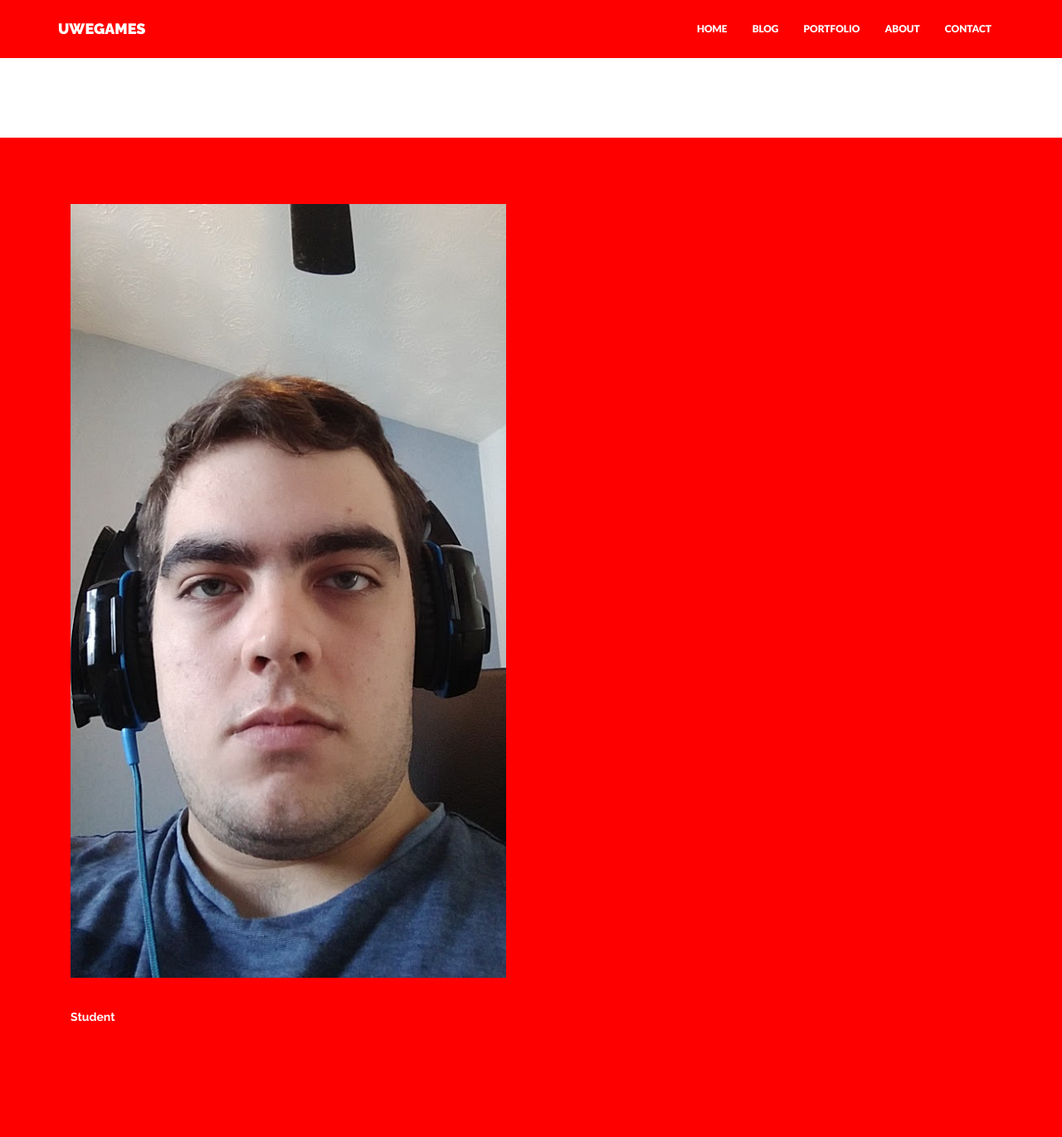
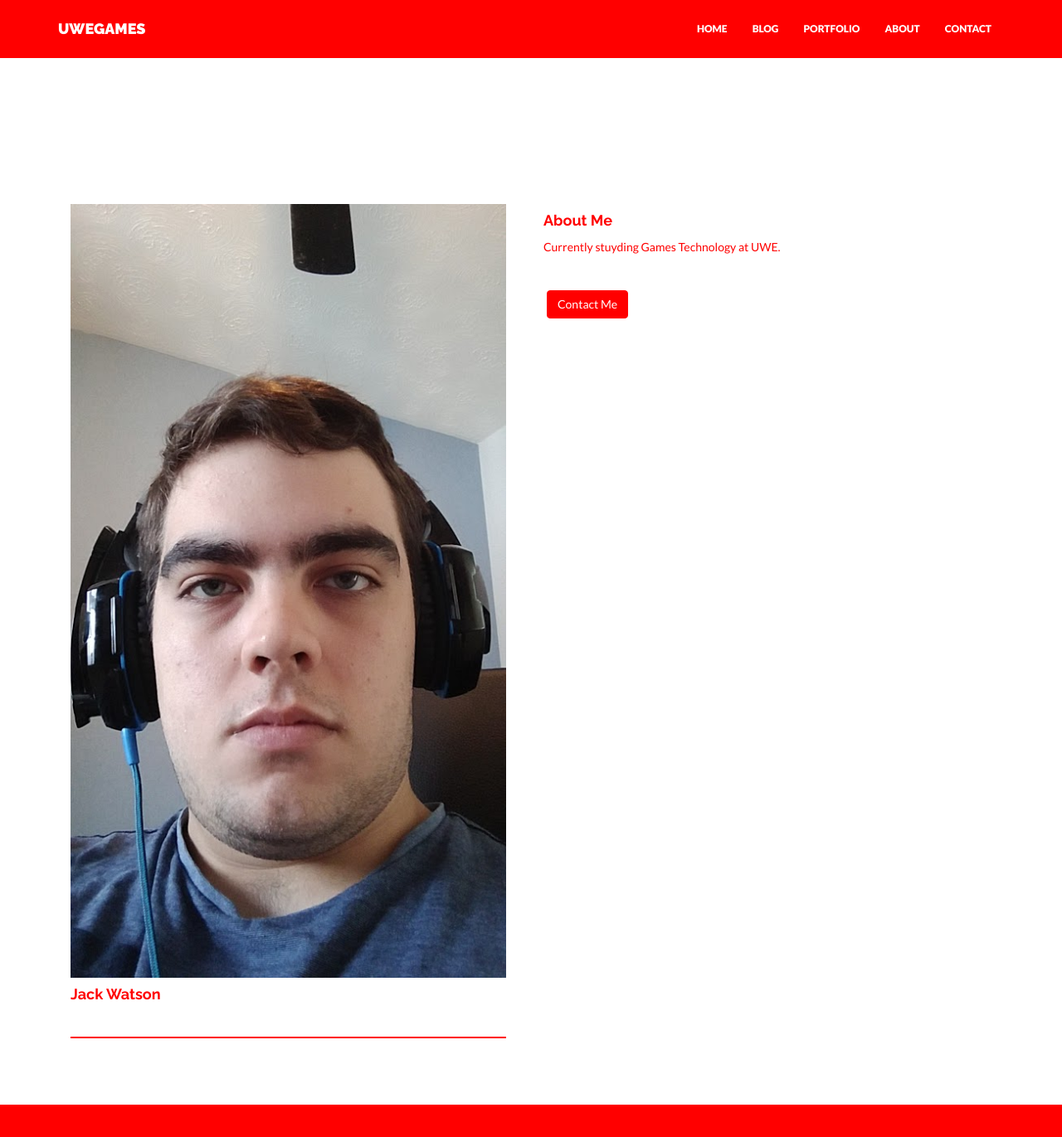
Before and after one commit to JackW8335/JackW8335.github.io, a Jekyll site: the page built from about.html, in a window 1280 px wide and 1400 px high. Shown: the top 1371 px of the window at 83% size. Built offline with Jekyll 4.4.1, drawn with Linux system fonts in a browser that asks for light colours; nearby versions of some CDN libraries.

Commit message:
Update main.css

```diff
--- a/_includes/css/main.css
+++ b/_includes/css/main.css
@@ -22,7 +22,7 @@
 	}
 
 body {
-	background: #ff0000;
+	background: #ffffff;
 	margin: 0;
 	height: 100%;
 	color: {{ site.colors.secondary }};
@@ -142,7 +142,7 @@
 }
 
 .btn-theme {
-  color:#ff0000;
+  color:#ffffff;
   background-color: {{ site.colors.secondary }};
   border-color: {{ site.colors.secondary }};
   margin: 4px;
@@ -152,7 +152,7 @@
 .btn-theme:active,
 .btn-theme.active,
 .open .dropdown-toggle.btn-theme {
-  color: #ff0000;
+  color: #ffffff;
   background-color: {{ site.colors.primary }};
   border-color: {{ site.colors.primary }};
 }
```
